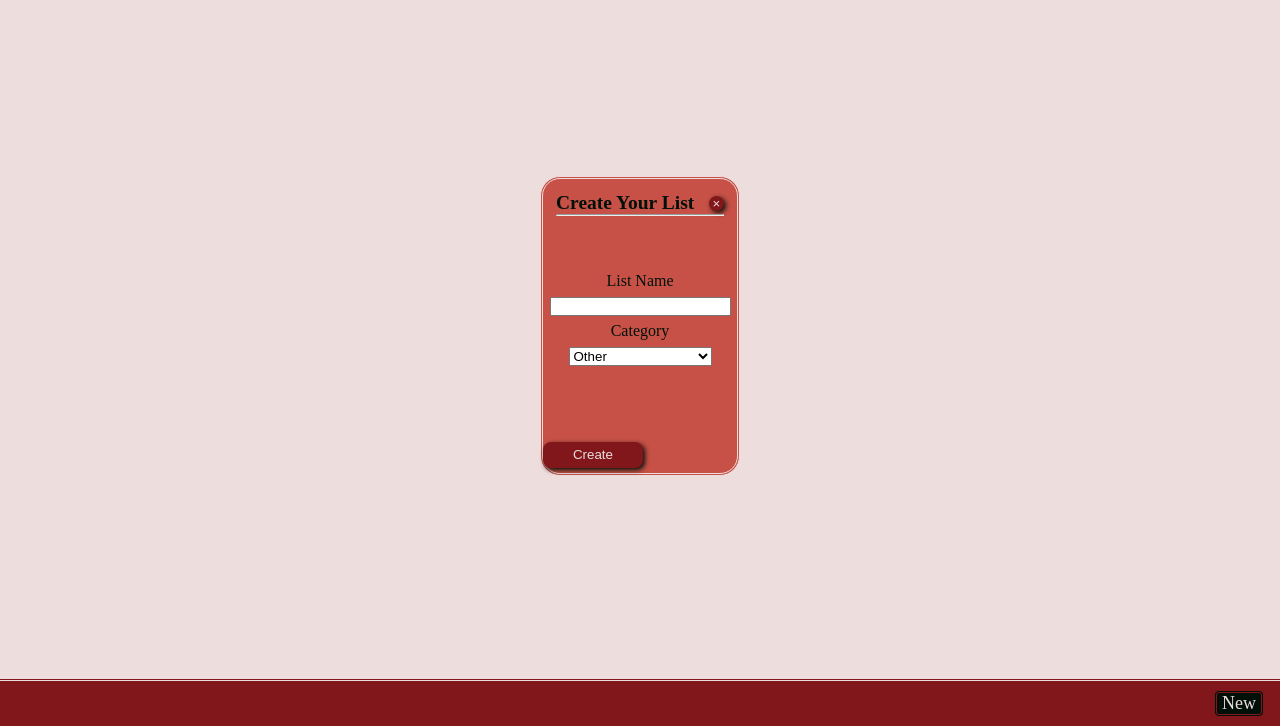
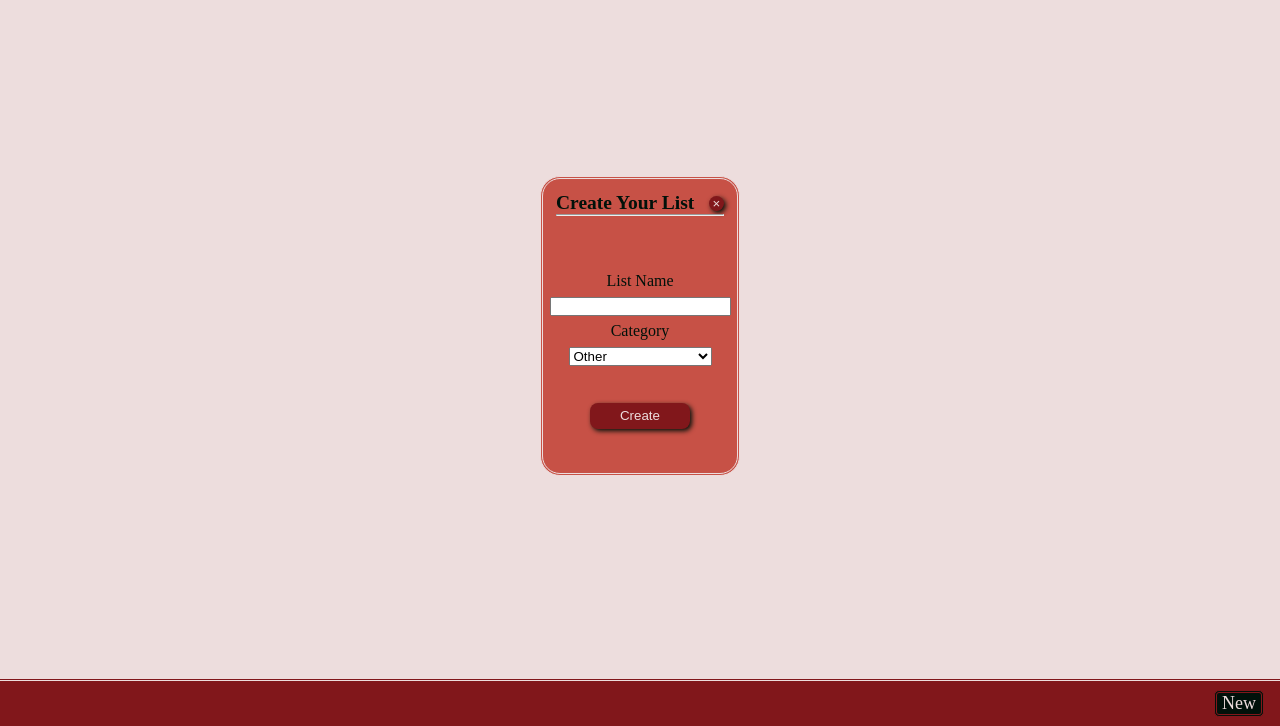
Before and after one commit to mariaciceri/pin_head_list, a website with bundled scripts: page index.html in a window 1280 px wide. Both pictures are taken after a click on the button "New". Shown: the part 74-800 px from the top of the page. Built offline with nearby package versions, Linux system fonts and the light colour scheme; a web font is replaced by a local one.

Commit message:
fix create list popup to clean after clicking on create button

```diff
--- a/assets/css/style.css
+++ b/assets/css/style.css
@@ -128,7 +128,7 @@ footer button {
     margin-left: auto;
 }
 
-.submit-list {
+.create-list-button {
     background-color: #81171b;
     color: #EDDDDD;
     border-style: none;
--- a/assets/javascript/main.js
+++ b/assets/javascript/main.js
@@ -4,14 +4,14 @@ import { MyList } from "./my_list.js";
 /**
  * Show popup window for creating a new list;
  * Close button;
- * Submit button that will create and store list on the server, hide the list creation popup
+ * Create button that will create list, hide the list creation popup
  * and show the create items form;
  */
 function setupCreateListButtons() {
     const newButton = document.getElementById("popup"); //New (list) button
     const closeCreateList = document.getElementById("close-button");//close button
     const createList = document.getElementById("create-list"); //get the aside element that contains the create new list form;
-    const submitButton = document.getElementById("submit-list"); //get the submit button
+    const createButton = document.getElementById("create-list-button"); //get the create button
 
     newButton.addEventListener("click", () => {
         createList.style.display = "block";
@@ -22,10 +22,10 @@ function setupCreateListButtons() {
     });
 
     /**
-     * when submit button is clicked: submit list to localStorage, hides the popup,
-     * and show the create item form;
+     * when create button is clicked: hides the popup,
+     * and show the create item form with list name on top;
      */
-    submitButton.addEventListener("click", () => {
+    createButton.addEventListener("click", () => {
 
         const listName = document.getElementById("list-name").value;
         const category = document.getElementById("category").value;
--- a/index.html
+++ b/index.html
@@ -43,8 +43,8 @@
                     <option value="pharmacy">Pharmacy</option>
                     <option value="other" selected>Other</option>
                 </select>
+                <button type="reset" id="create-list-button" class="create-list-button">Create</button>
             </form>
-            <button type="submit" id="submit-list" class="submit-list">Create</button>
         </aside>
         <aside class="list" id="list">
             <h1 id="list-title"></h1>
@@ -57,7 +57,7 @@
                     <input type="text" name="place" id="item-place" placeholder="Where to buy">
                     <button type="reset" id="add-item">Add</button>
                 </form>
-                <button type="submit" id="save-list" class="save-list">Save</button>
+                <button type="button" id="save-list" class="save-list">Save</button>
             </div>
         </aside>
     </main>
```
